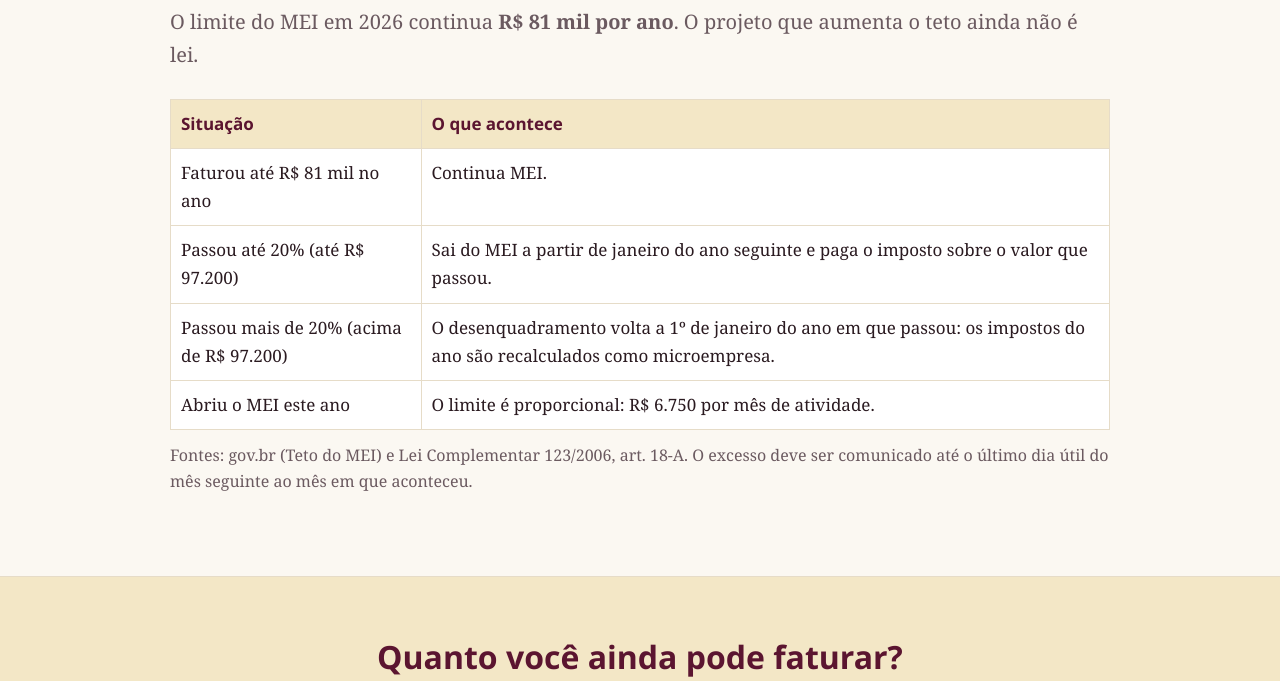
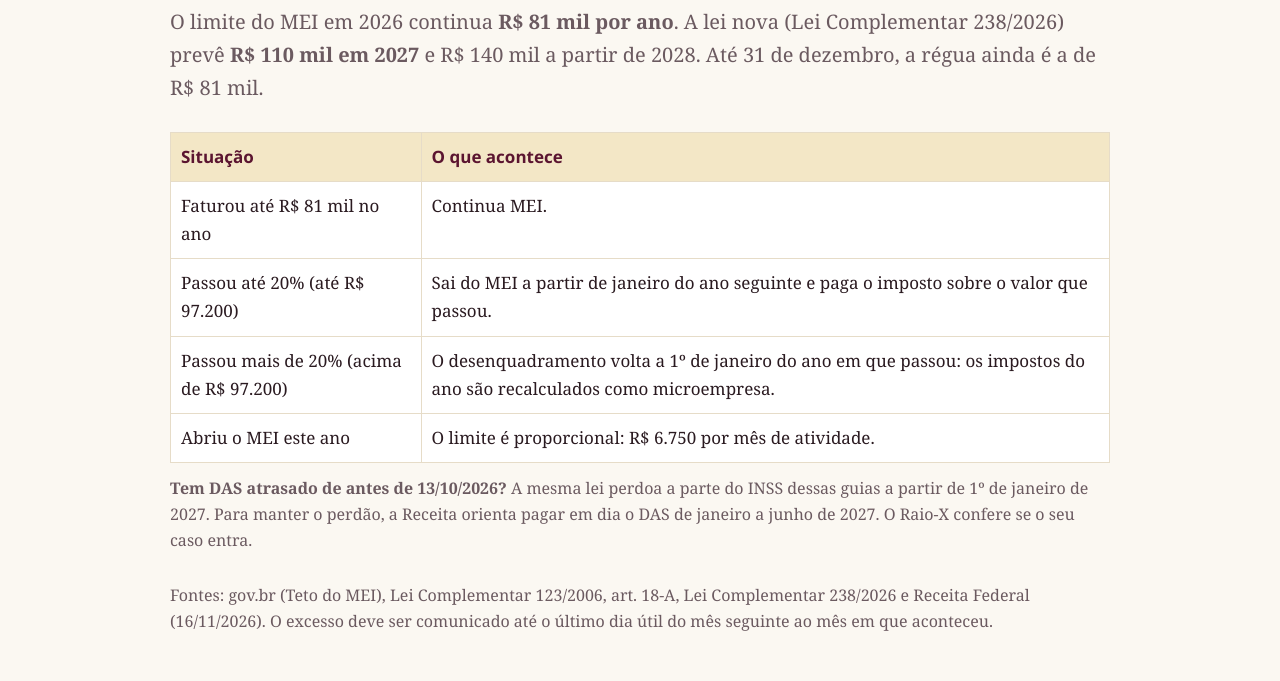
Before and after one commit to PercyContabilidade/percycontabilidade-site, a plain HTML site: page teto/index.html in a window 1280 px wide. Shown: the part 639-1320 px from the top of the page. Drawn offline with Linux system fonts and the light colour scheme.

Commit message:
Página /teto: limite de 2027 e perdão das dívidas (LC 238/2026)
Co-Authored-By: Claude Opus 5.5 <noreply@anthropic.com>
Claude-Session: https://claude.ai/code/session_01327Vsi5PvZVzaD42XBn9VK

```diff
--- a/teto/index.html
+++ b/teto/index.html
@@ -6,7 +6,7 @@
 <link rel="icon" href="../favicon.ico" sizes="any">
 <link rel="icon" type="image/png" href="../favicon.png">
 <title>MEI perto do teto | Percy Contabilidade</title>
-<meta name="description" content="MEI: o limite de 2026 continua R$ 81 mil. Veja a regra dos 20%, calcule quanto ainda pode faturar e faça o Raio-X MEI da Percy.">
+<meta name="description" content="MEI: o limite de 2026 continua R$ 81 mil e a lei nova prevê R$ 110 mil em 2027. Veja a regra dos 20%, calcule quanto ainda pode faturar e faça o Raio-X MEI da Percy.">
 <meta property="og:title" content="MEI: vai passar de R$ 81 mil este ano?">
 <meta property="og:description" content="A regra dos 20%, a calculadora do limite e o Raio-X MEI da Percy Contabilidade.">
 <meta property="og:type" content="website">
@@ -103,7 +103,7 @@ table.regra th{background:var(--ouro-claro);font-family:"Segoe UI",sans-serif;co
 <section id="regra">
   <div class="wrap">
     <h2>A regra, em linguagem simples</h2>
-    <p class="sub">O limite do MEI em 2026 continua <strong>R$ 81 mil por ano</strong>. O projeto que aumenta o teto ainda não é lei.</p>
+    <p class="sub">O limite do MEI em 2026 continua <strong>R$ 81 mil por ano</strong>. A lei nova (Lei Complementar 238/2026) prevê <strong>R$ 110 mil em 2027</strong> e R$ 140 mil a partir de 2028. Até 31 de dezembro, a régua ainda é a de R$ 81 mil.</p>
     <table class="regra">
       <tr><th>Situação</th><th>O que acontece</th></tr>
       <tr><td>Faturou até R$ 81 mil no ano</td><td>Continua MEI.</td></tr>
@@ -111,7 +111,8 @@ table.regra th{background:var(--ouro-claro);font-family:"Segoe UI",sans-serif;co
       <tr><td>Passou mais de 20% (acima de R$ 97.200)</td><td>O desenquadramento volta a 1º de janeiro do ano em que passou: os impostos do ano são recalculados como microempresa.</td></tr>
       <tr><td>Abriu o MEI este ano</td><td>O limite é proporcional: R$ 6.750 por mês de atividade.</td></tr>
     </table>
-    <p class="sub" style="margin-top:12px;font-size:16px">Fontes: gov.br (Teto do MEI) e Lei Complementar 123/2006, art. 18-A. O excesso deve ser comunicado até o último dia útil do mês seguinte ao mês em que aconteceu.</p>
+    <p class="sub" style="margin-top:12px;font-size:16px"><strong>Tem DAS atrasado de antes de 13/10/2026?</strong> A mesma lei perdoa a parte do INSS dessas guias a partir de 1º de janeiro de 2027. Para manter o perdão, a Receita orienta pagar em dia o DAS de janeiro a junho de 2027. O Raio-X confere se o seu caso entra.</p>
+    <p class="sub" style="margin-top:12px;font-size:16px">Fontes: gov.br (Teto do MEI), Lei Complementar 123/2006, art. 18-A, Lei Complementar 238/2026 e Receita Federal (16/11/2026). O excesso deve ser comunicado até o último dia útil do mês seguinte ao mês em que aconteceu.</p>
   </div>
 </section>
 
@@ -135,7 +136,7 @@ table.regra th{background:var(--ouro-claro);font-family:"Segoe UI",sans-serif;co
 <section>
   <div class="wrap centro">
     <h2>Crescer sem plano vira susto. Crescer com estratégia vira empresa.</h2>
-    <p class="sub" style="max-width:680px;margin:0 auto 22px">O <strong>Raio-X MEI</strong> confere em fonte oficial o seu DAS, a declaração anual, a dívida ativa e o seu limite de faturamento. Você recebe um relatório simples: quanto ainda pode faturar, o que está pendente e qual o próximo passo. <strong>R$ 50</strong>, que viram crédito se você contratar um serviço. Se a hora for de virar ME, fazemos a sua transição com o <strong>Avancei, Sou ME</strong>.</p>
+    <p class="sub" style="max-width:680px;margin:0 auto 22px">O <strong>Raio-X MEI</strong> confere em fonte oficial o seu DAS, a declaração anual, a dívida ativa, o seu limite de faturamento e se você tem direito ao perdão da lei nova. Você recebe um relatório simples: quanto ainda pode faturar, o que está pendente e qual o próximo passo. <strong>R$ 50</strong>, que viram crédito se você contratar um serviço. Se a hora for de virar ME, fazemos a sua transição com o <strong>Avancei, Sou ME</strong>.</p>
     <div class="grade">
       <div class="card"><div class="num">1</div><h3>Você chama</h3><p>O WhatsApp abre com a mensagem pronta.</p></div>
       <div class="card"><div class="num">2</div><h3>Nós analisamos</h3><p>Conferimos o seu CNPJ em fonte oficial.</p></div>
```
